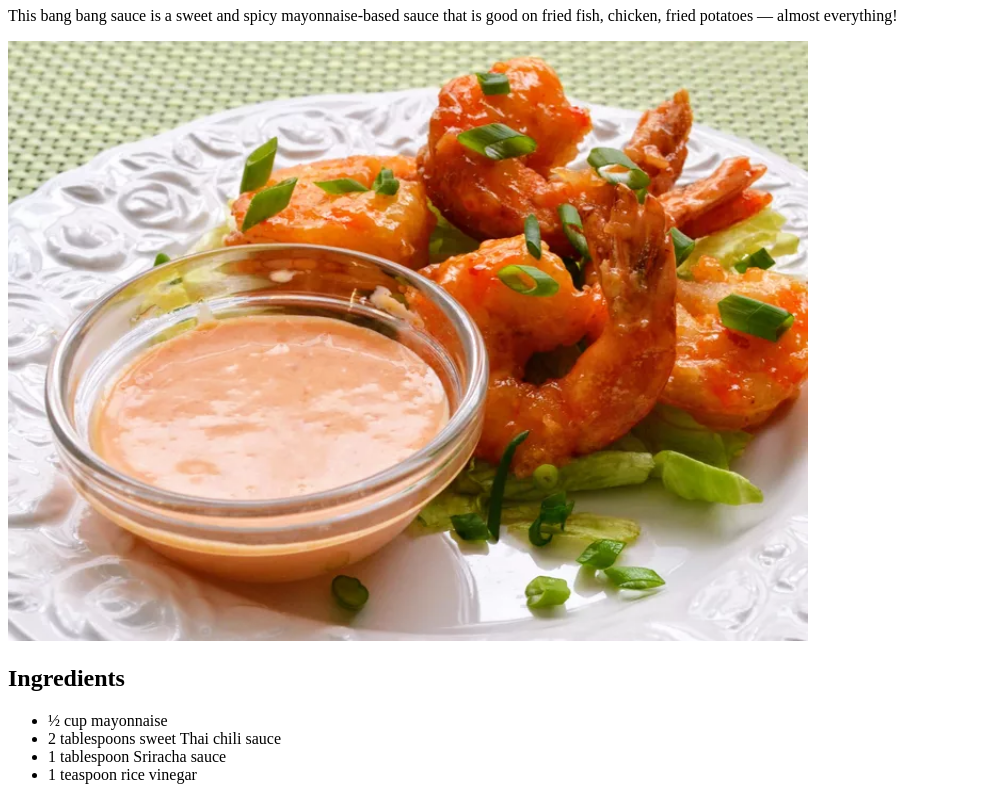
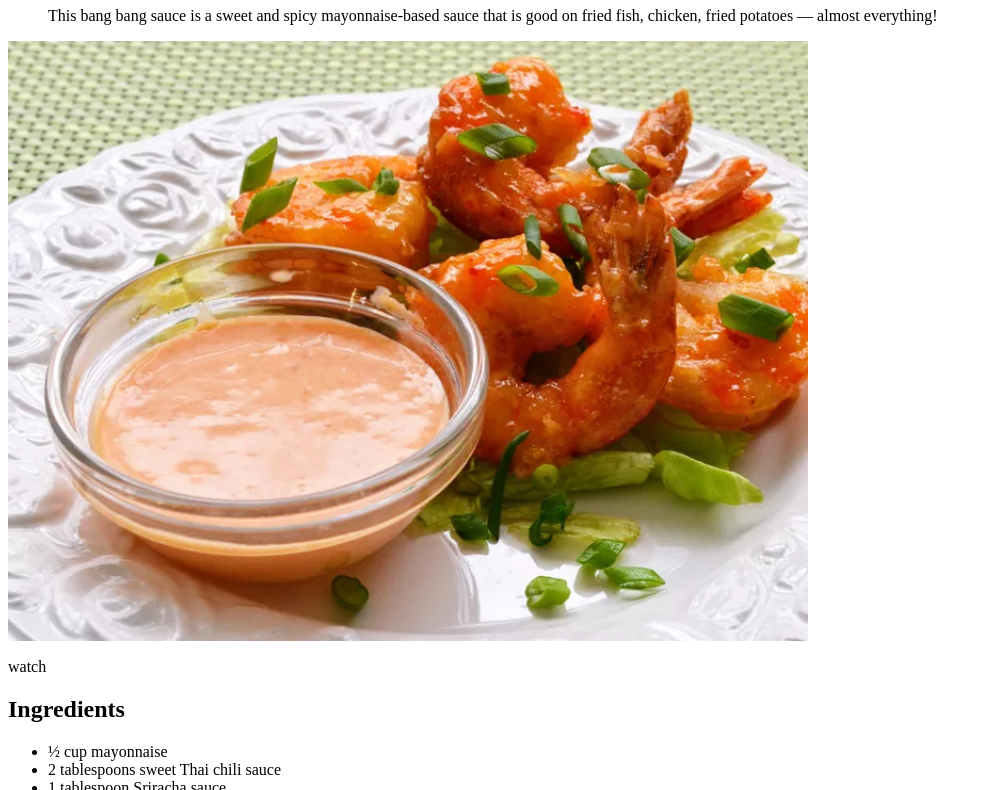
Before and after one commit to wale115/ODIN-RECIPES, a plain HTML site: page Bang Bang Sauce.html in a window 1280 px wide. Shown: the part 73-863 px from the top of the page, without its empty margins (0-991 px from the left). Drawn offline with Linux system fonts and the light colour scheme.

Commit message:
added features

```diff
--- a/Bang Bang Sauce.html
+++ b/Bang Bang Sauce.html
@@ -9,9 +9,11 @@
     <div>
         <h1>Bang Bang Sauce</h1>
     </div>
-
-    <p>This bang bang sauce is a sweet and spicy mayonnaise-based sauce that is good on fried fish, chicken, fried potatoes — almost everything!</p>
+    <ul>
+        <p>This bang bang sauce is a sweet and spicy mayonnaise-based sauce that is good on fried fish, chicken, fried potatoes — almost everything!</p>
+    </ul>
     <img src="Assets/7579460-bang-bang-sauce-Kims-Cooking-Now-4x3-1-5341019cce894635b720d02724b7d818.webp" width="800">
+    <pre></pre></video>watch</pre>
 
     <h2>Ingredients</h2>
 
```
Also changed, not shown: Copycat Chipotle Chicken.html (+1 -1 lines), Homemade Smashed Burger.html (+1 -1 lines).
